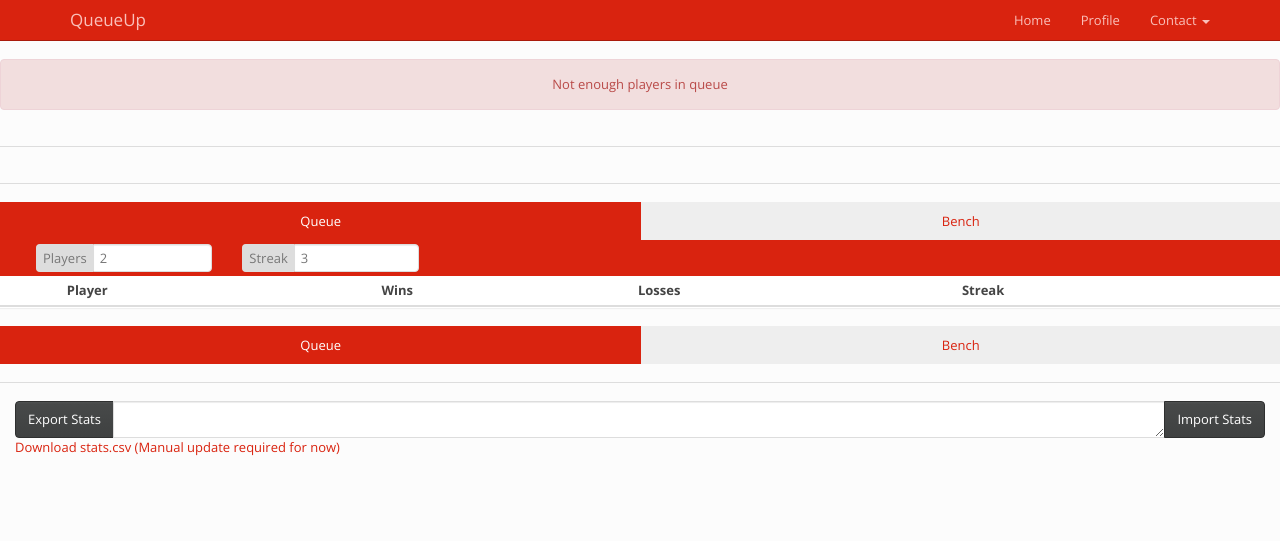
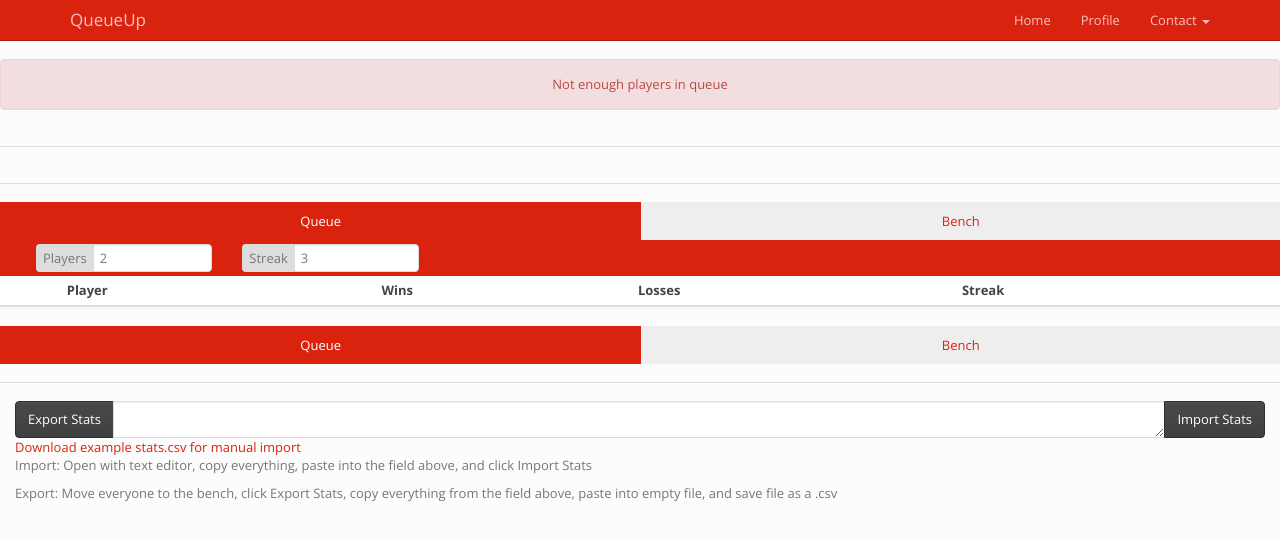
Before and after one commit to hounvs/QueueUp, a Jekyll site: the page built from index.html, in a window 1280 px wide. Shown: the top 541 px of the page. Built offline with Jekyll 4.4.1, drawn with Linux system fonts in a browser that asks for light colours.

Commit message:
Add example stats file and add instructions

```diff
--- a/_includes/importExport.html
+++ b/_includes/importExport.html
@@ -8,4 +8,12 @@
         <input id="importButton" type="button" class="btn btn-default" value="Import Stats" onclick="importStats('bench-table')" />
     </span>
 </div>
-<a href="./Stats/stats.csv">Download stats.csv (Manual update required for now)</a>
+<a href="{{ site.baseurl }}/stats/stats.csv">
+    Download example stats.csv for manual import
+</a>
+<p>
+    Import: Open with text editor, copy everything, paste into the field above, and click Import Stats
+</p>
+<p>
+    Export: Move everyone to the bench, click Export Stats, copy everything from the field above, paste into empty file, and save file as a .csv
+</p>
--- /dev/null
+++ b/stats/stats.csv
@@ -0,0 +1,6 @@
+Player,Wins,Losses
+Player 1,0,0
+Player 2,0,0
+Player 3,0,0
+Player 4,0,0
+Player 5,0,0
```
